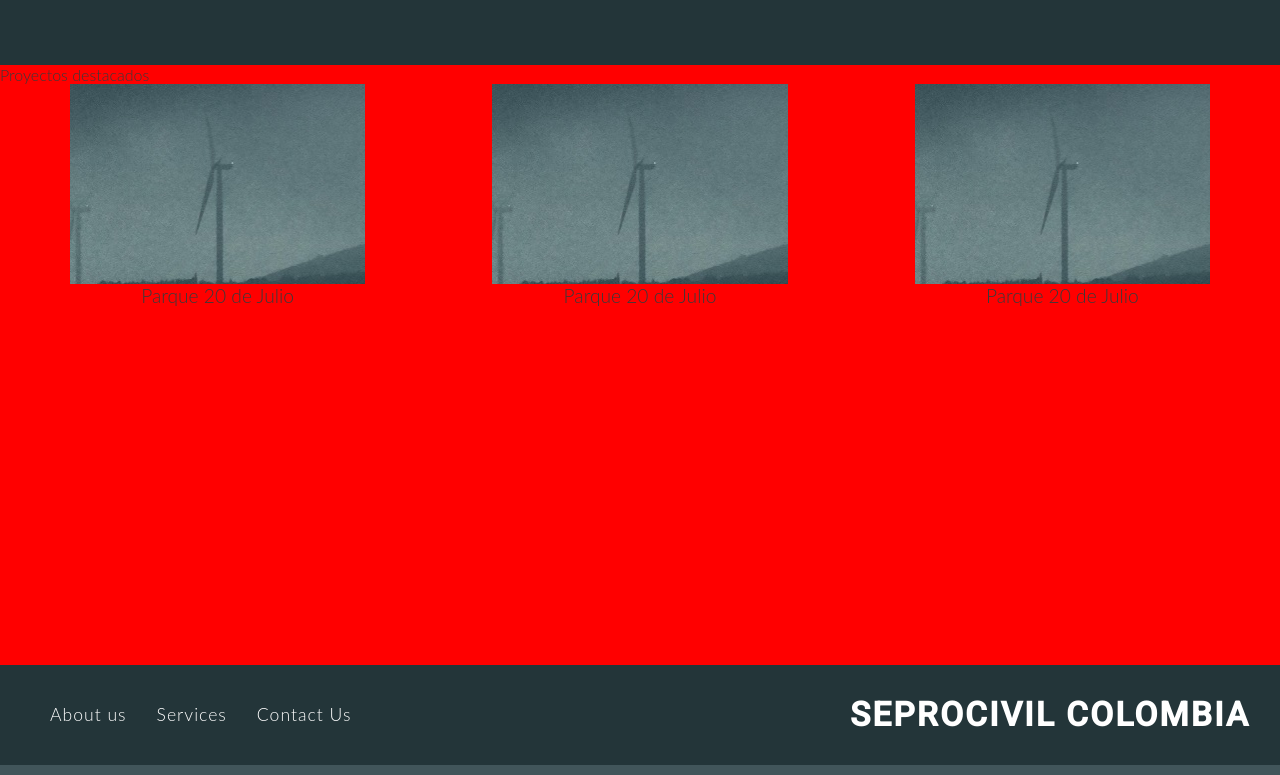
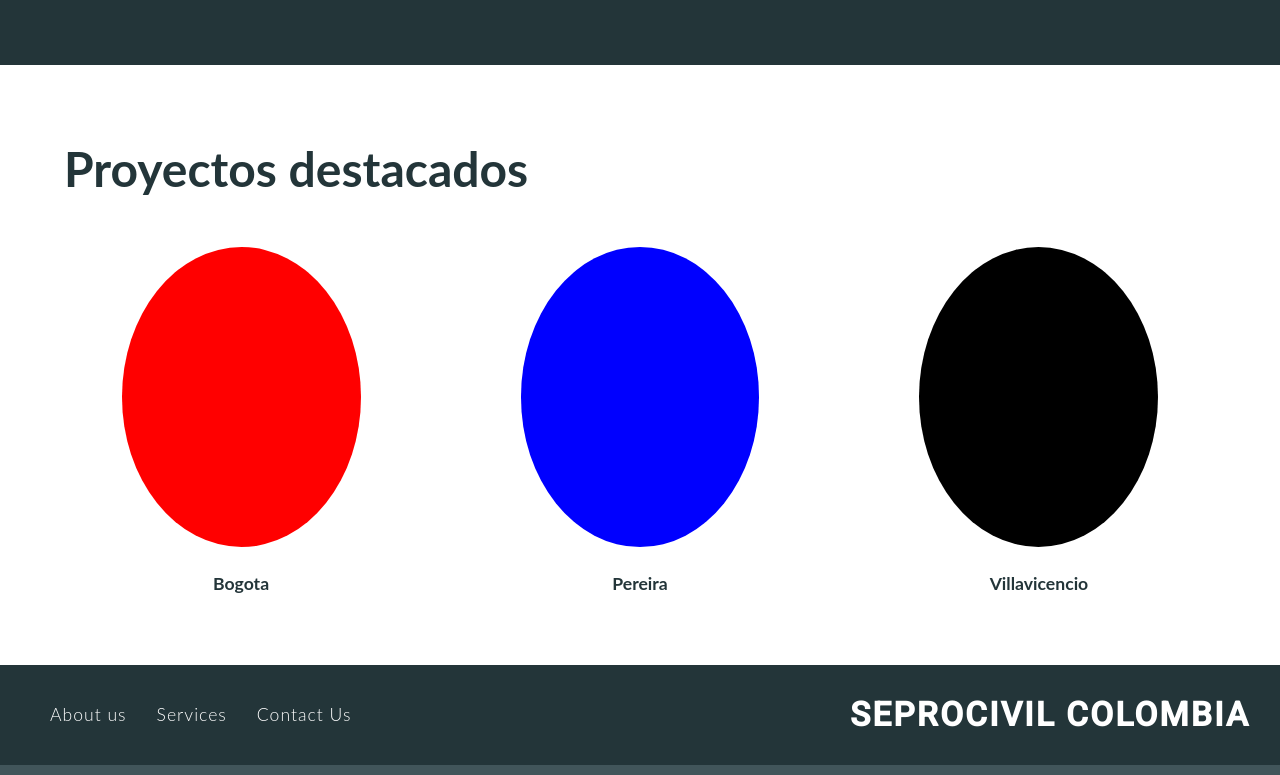
Before and after one commit to juanovt10/seprocivilCO, a plain HTML site: page index.html in a window 1280 px wide. Shown: the part 1510-2285 px from the top of the page. Drawn offline with Linux system fonts and the light colour scheme.

Commit message:
Set design principles of projects section

```diff
--- a/assets/css/style.css
+++ b/assets/css/style.css
@@ -155,7 +155,7 @@ h1, h2 {
 
 #services_layout {
     display: grid;
-    grid-template-rows: 50px 285px;
+    grid-template-rows: 40px 300px;
     grid-template-columns: 1fr 1fr 1fr;
     grid-template-areas:
     'title1 title2 title3'
@@ -196,48 +196,79 @@ h1, h2 {
 #projects {
     height: 600px;
     width: 100%;
-    background-color: red;
+    background-color: #fff;
+    color:#233539;
+    display: flex;
+    justify-content: center;
+    align-items: center;
 }
 
-#home_projects {
-    display: flex;
-    flex-direction: row;
-    justify-content: center;
+#home_projects_container {
+    margin: 5%;
+    height: 450px;
     width: 100%;
-    height: 300px;
+    /* background-color: yellow; */
 }
 
-.project_picture_container {
-    /* margin-top: 30px;
-    margin-bottom: 30px; */
-    /* background-color: red; */
-    width: 33%;
-    display: flex;
-    align-items: center;
-    flex-direction: column;
+#projects h3 {
+    font-size: 300%;
+    margin-bottom: 50px;
 }
 
-#project1_image {
-    background: url(../images/pexels-sami-aksu-9917086.jpg);
-    height: 200px;
-    width: 70%;
-
+.projects_titles {
+    font-size: 110%;
+    display: flex;
+    justify-content: center;
+    align-items: center;
 }
 
-.home_project_title {
-    height: 100px;
-    width: 70%;
-    padding: 0;
-    background-color: red;
-    font-size: 120%;
-    padding: 0;
-    text-align: center;
+/* .projects_images {
+    width: 300px;
+} */
+
+#projects_layout {
+    margin: 0 5%;
+    display: grid;
+    grid-template-rows: 300px 40px;
+    grid-template-columns: 1fr 1fr 1fr;
+    grid-template-areas:
+    'image1 image2 image3'
+    'title1 title2 title3';
+    grid-gap: 1em 10em ;
 }
 
-/* .home_project_title h3 {
-    text-align: center;
-    padding: 10px ;
-} */
+#projects_image1 {
+    grid-area: image1;
+    background-color: red;
+    border-radius: 50%;
+}
+
+#projects_image2 {
+    grid-area: image2;
+    background-color: blue;
+    border-radius: 50%;
+}
+
+#projects_image3 {
+    grid-area: image3;
+    background-color: black;
+    border-radius: 50%;
+}
+
+.projects_title1 {
+    grid-area: title1;
+}
+
+.projects_title2 {
+    grid-area: title2;
+}
+
+.projects_title3 {
+    grid-area: title3;
+}
+
+
+
 
 /* top footer styling */
 
--- a/index.html
+++ b/index.html
@@ -19,13 +19,13 @@
                     <a href="#">Contact Us</a>
                 </li>
                 <li>
-                    <a href="#">About Us</a>
-                </li>
-                <li>
                     <a href="#">Projects</a>
                 </li>
                 <li>
                     <a href="#">Services</a>
+                </li>
+                <li>
+                    <a href="#">About Us</a>
                 </li>
                 <li>
                     <a href="index.html" class="active">Home</a>
@@ -71,33 +71,37 @@
         </div>
 
         <!-- <h2 class="subtitle">Our services</h2>
-        <div id="left-about">
             <h3>Road paint</h3>
                 <a href="#">
                     <div id="services_paint_image"></div>
                     <div class="services_hover_text">
                         <p>Learn more +</p>
                     </div>
-                </a>
-        </div>
-        <div id="right-about">
-            <h3>Road devices</h3>
-            <p>
-                Brief description about the devices solutions
-            </p>
-        </div>
-        <div id="center-about">
-            <h3>Road signage</h3>
-            <p>
-                Brief description about the signage solutions
-            </p>
-            <a href="#">Learn more</a>
-        </div> -->
+                </a> -->
     </section>
 
     <section id="projects">
-            Proyectos destacados
-        <div id="home_projects">
+        <div id="home_projects_container">
+            <div>
+                <h3>Proyectos destacados</h3>
+            </div>
+            <div id="projects_layout">
+                <div id="projects_image1" class="projects_images"></div>
+                <div class="projects_title1 projects_titles">
+                    <h4>Bogota</h4>
+                </div>
+                <div id="projects_image2" class="projects_images"></div>
+                <div class="projects_title2 projects_titles">
+                    <h4>Pereira</h4>
+                </div>
+                <div id="projects_image3" class="projects_images"></div>
+                <div class="projects_title3 projects_titles">
+                    <h4>Villavicencio</h4>
+                </div>
+            </div>
+
+        </div>
+        <!-- <div id="home_projects">
             <div class="project_picture_container">
                 <div id="project1_image"></div>
                 <div class="home_project_title">
@@ -116,7 +120,7 @@
                     Parque 20 de Julio
                 </div>
             </div>
-        </div>
+        </div> -->
     </section>
 
     <div id="footer_top">
```
